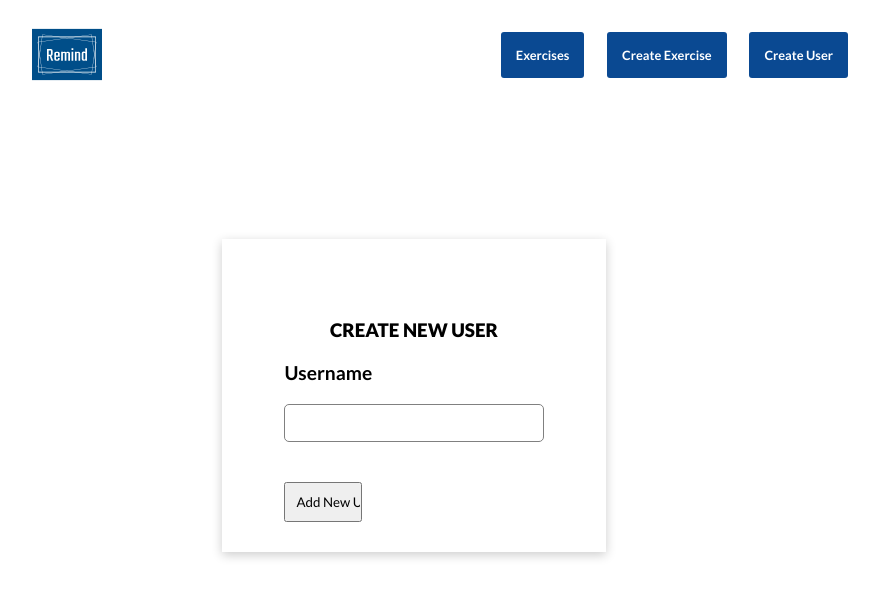
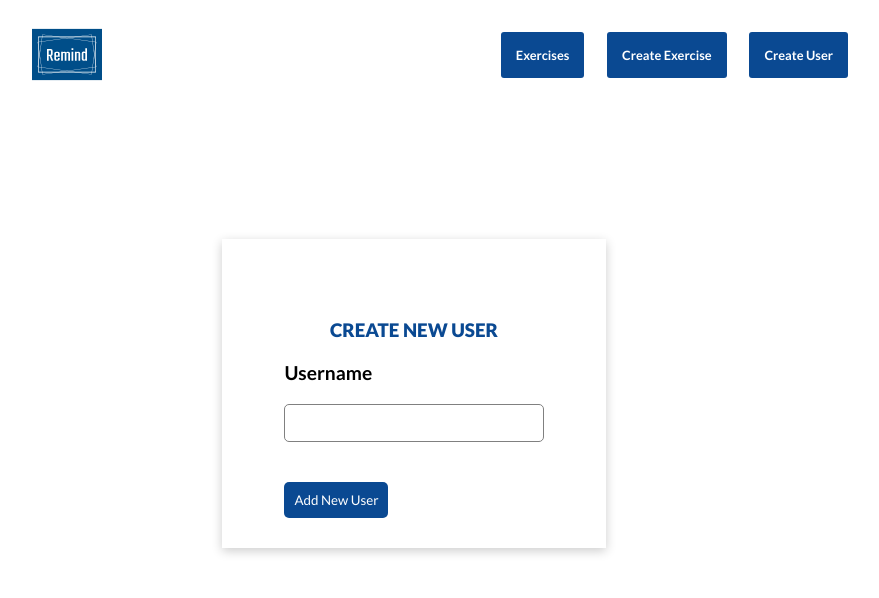
Before and after one commit to Trend20/excercise-tracker, a React (Create React App) app: page /user in a window 1280 px wide. Shown: the top 598 px of the page, without its empty margins (226-1105 px from the left). Built offline with nearby package versions, Linux system fonts and the light colour scheme.

Commit message:
rebuilding the user form

```diff
--- a/src/components/CreateUser/CreateUser.css
+++ b/src/components/CreateUser/CreateUser.css
@@ -12,6 +12,7 @@
   margin-top: 50px;
   text-transform: uppercase;
   font-weight: 900;
+  color: rgb(10, 73, 146);
 }
 
 .user form {
@@ -48,7 +49,11 @@
 .form-btn {
   margin-top: 20px;
   padding: 10px;
-  width: 30%;
+  width: 40%;
   outline: none;
   cursor: pointer;
+  border-radius: 5px;
+  color: #fff;
+  background-color: rgb(10, 73, 146);
+  border: none;
 }
```
